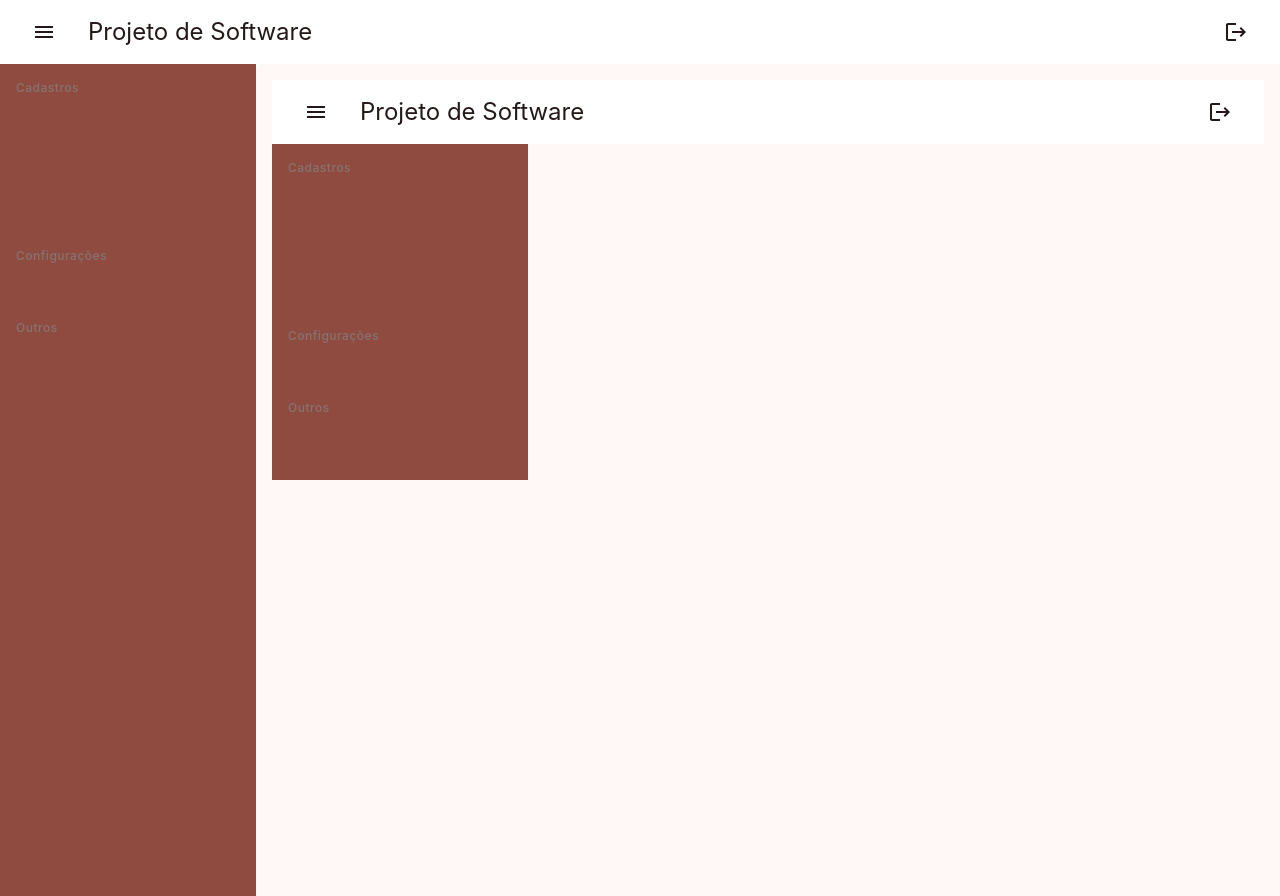
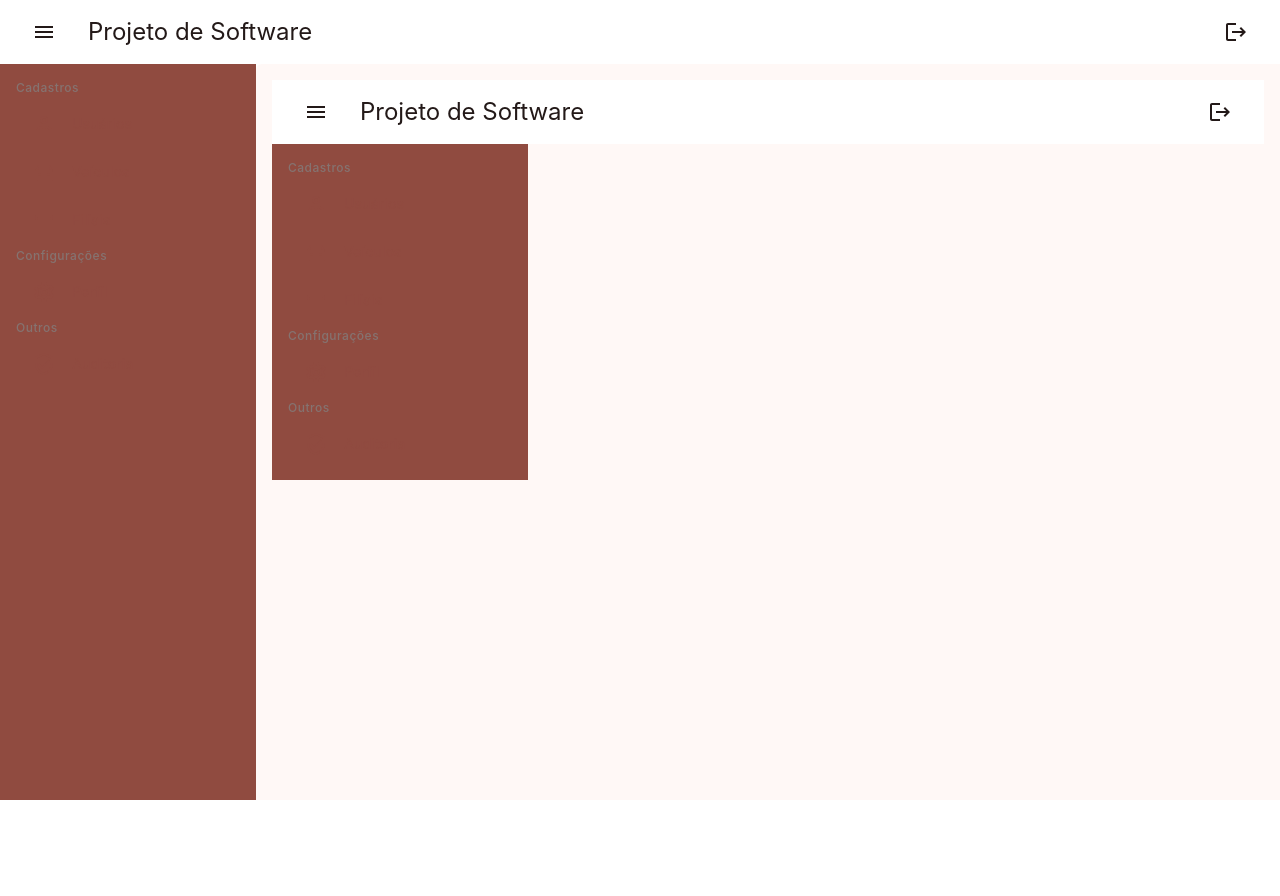
Before and after one commit to MateusPitura/ziscar, a React (Vite) app in the folder frontend/: page /users in a window 1280 px wide. After the commit the page ends 800 px from the top, so only its background shows below. Built offline with nearby package versions, Linux system fonts and the light colour scheme.

Commit message:
fix: fix scroll in header and side menu

```diff
--- a/frontend/src/components/PageLayout.tsx
+++ b/frontend/src/components/PageLayout.tsx
@@ -11,10 +11,10 @@ export default function PageLayout({
 }: PageLayoutProperties): ReactElement {
   return (
     <div className="bg-light-surfaceContainerLowest w-full h-screen flex flex-col">
-      <PageHeader />
-      <div className="flex flex-1">
-        <PageSideMenu />
-        <div className="bg-light-surface h-full p-4 rounded-tl-md overflow-y-auto flex-1">
+      <PageHeader/>
+      <div className="flex flex-1 overflow-hidden">
+        <PageSideMenu/>
+        <div className="bg-light-surface h-full p-4 rounded-tl-md w-full overflow-y-auto">
           {children}
         </div>
       </div>
```
